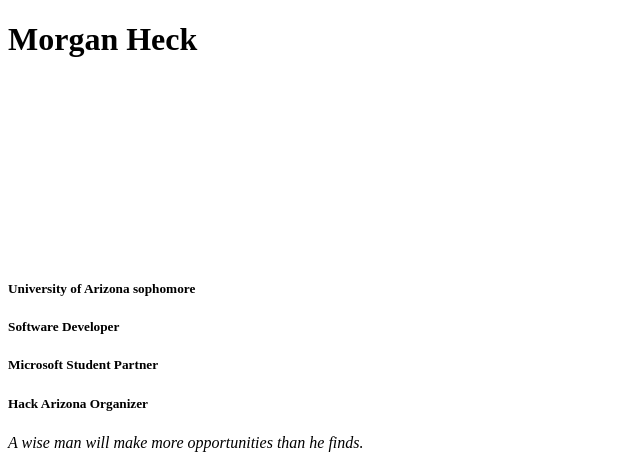
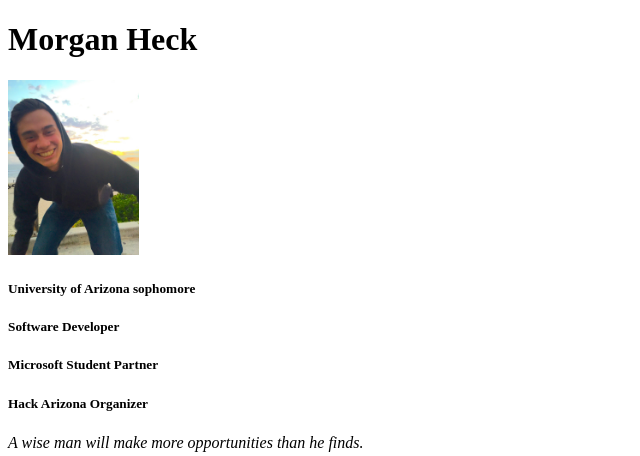
Before and after one commit to moheck/morgancheck, a PHP site: page / in a window 1280 px wide. Shown: the top 456 px of the page, without its empty margins (0-640 px from the left). Run offline with PHP 8.4, Linux system fonts and the light colour scheme.

Commit message:
picture again

```diff
--- a/index.php
+++ b/index.php
@@ -26,7 +26,7 @@ font-family:"Impact, Charcoal, sans-serif";
 <body>
 <div id="header">
 <h1>Morgan Heck </h1>
-<img ="IMG_5251.jpg" height=175>
+<img src="IMG_5251.jpg" height=175>
 <h5>University of Arizona sophomore</h5>
 <h5>Software Developer</h5>
 <h5>Microsoft Student Partner</h5>
```
